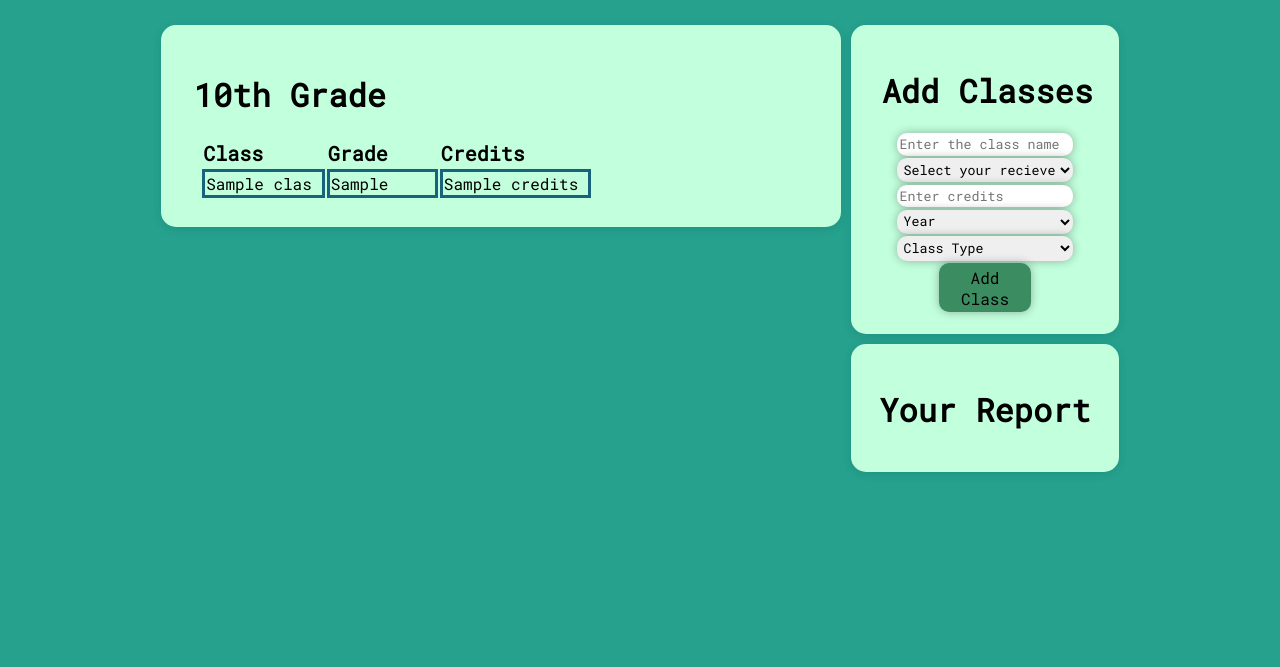
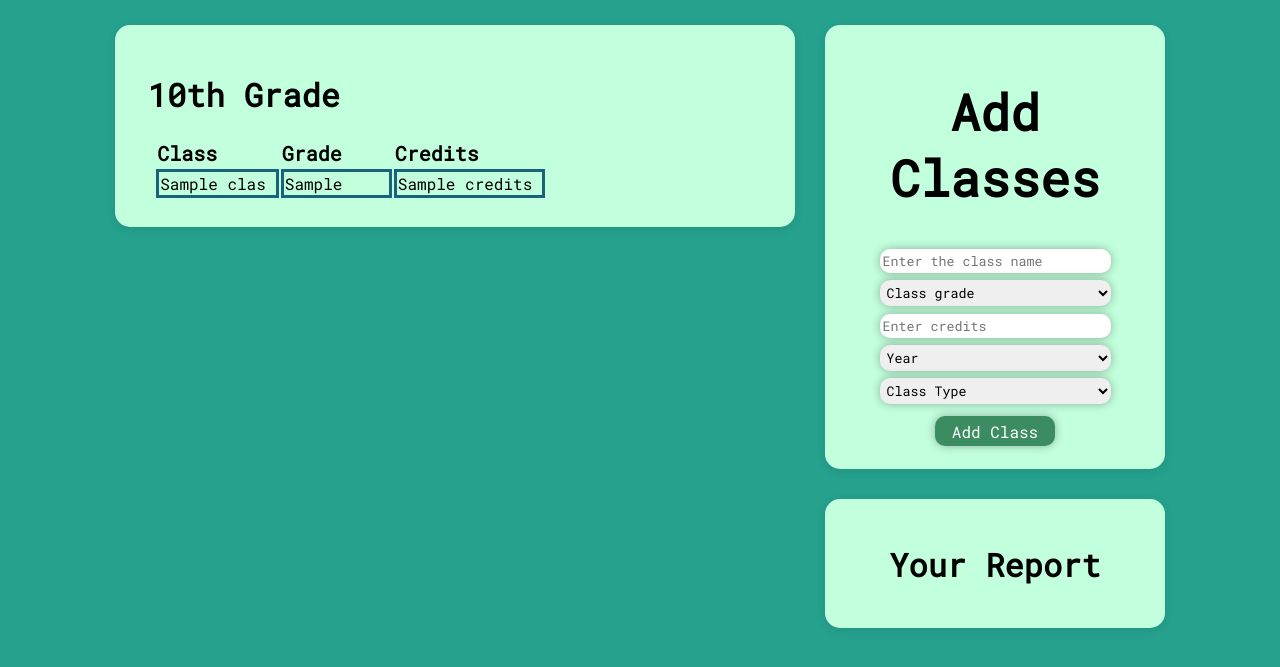
Before and after one commit to SanixWheee/GPACalc, a Flask app: template templates/dashboard.html in a window 1280 px wide. Shown: the part 68-735 px from the top of the page. Run offline with Flask 3, Linux system fonts and the light colour scheme; the template is opened without the code that fills it: most values are stand-ins (such as "Sample title", 1, 10 or a date in 2020); parts of the project's set-up code (start-up, migrations or seed data) failed here and were passed over; some web fonts are replaced.

Commit message:
calm luh dashboard

```diff
--- a/static/style.css
+++ b/static/style.css
@@ -341,8 +341,18 @@ input[type = submit] {
   margin-bottom: 25px;
 }
 
+@keyframes slideinLeft {
+    from {
+        display: none;
+    }
+    to{
+        transform: translateX(0);
+        display: flex;
+    }
+
+}
+
 .leftWidget {
-    display: flex;
     flex-direction: column;
     float: left;
     background-color: #c2ffdd;
@@ -350,6 +360,13 @@ input[type = submit] {
     box-shadow: 0px 2px 10px rgba(0, 0, 0, 0.1);
     width: 50vw;
     padding: 20px;
+    display: none;
+    transform: translateX(-200%);
+}
+
+.leftWidget.visible{
+    display: flex;
+    animation: slideinLeft 1000ms forwards;
 }
 
 .rightWidgets {
@@ -358,21 +375,97 @@ input[type = submit] {
     justify-content: space-between;
 }
 
-.topWidget,
-.bottomWidget {
+.classWidget{
     background-color: #c2ffdd;
+    width: 600px;
     border-radius: 15px;
     box-shadow: 0px 2px 10px rgba(0, 0, 0, 0.1);
     padding: 20px;
     transition: transform 0.3s ease-in-out;
     flex: 1; /* Add flex: 1 */
-    margin-left: 10px; /* Add margin-left */
+    margin-left: 30px; /* Add margin-left */
     text-align: center;
+    font-size: 25px;
+    margin-bottom: 30px;
+    display: block;
+
 }
 
-.topWidget {
-    margin-bottom: 10px; /* Adjust margin to match bottom widget */
+
+@keyframes fadeout {
+    from {
+        display: block;
+
+    }
+    to {
+
+        opacity: 0;
+
+    }
 }
+
+.classWidget.fadeout{
+    animation: fadeout 250ms;
+    display: none;
+}
+
+
+@keyframes slideinRightClass {
+    from {
+        display: none;
+    }
+    to{
+        transform: translateX(0);
+        display: block;
+    }
+
+}
+
+.classWidget.visible{
+    background-color: #c2ffdd;
+    width: 300px;
+    border-radius: 15px;
+    box-shadow: 0px 2px 10px rgba(0, 0, 0, 0.1);
+    padding: 20px;
+    transition: transform 0.3s ease-in-out;
+    flex: 1; /* Add flex: 1 */
+    margin-left: 30px; /* Add margin-left */
+    text-align: center;
+    margin-bottom: 30px;
+    display: block;
+    animation: slideinRightClass 1000ms forwards;
+}
+
+
+@keyframes slideinRight {
+    from {
+        display: none;
+    }
+    to{
+        transform: translateX(0);
+        display: flex;
+    }
+
+}
+
+.bottomWidget {
+    flex-direction: column;
+    float: left;
+    background-color: #c2ffdd;
+    border-radius: 15px;
+    box-shadow: 0px 2px 10px rgba(0, 0, 0, 0.1);
+    margin-left: 30px;
+    width: 300px;
+    padding: 20px;
+    display: none;
+    transform: translateX(200%);
+}
+
+.bottomWidget.visible{
+    display: flex;
+    animation: slideinRight 1000ms forwards;
+}
+
 
 /*
 .tableDiv {
@@ -441,8 +534,6 @@ input[type = submit] {
 }
 
 .addLabel {
-  padding-top: 1%;
-  padding-left: 2%;
   font-family: 'Roboto Mono', monospace;
   text-align: center;;
 }
@@ -478,10 +569,12 @@ input[type = submit] {
   font-family: 'Roboto Mono', monospace;
   border-radius: 10px;
   width: 40%;
+  margin-top: 3%;
   border: none;
   margin-bottom: 1%;
   box-shadow: 0 0 10px rgba(0, 0, 0, 0.3);
   background: #3B8D61;
+  color: white;
   cursor:pointer;
   font-size: 16px;
   transition: 0.3s;
@@ -528,7 +621,7 @@ input[type = submit] {
   background: #3B8D61;
   cursor:pointer;
   text-decoration: none;
-  color:#000;
+  color: white;
   transition: 0.3s;
   margin: 20px;
 }
--- a/templates/dashboard.html
+++ b/templates/dashboard.html
@@ -23,7 +23,7 @@
       </div>
     </div>
     <div class="rightWidgets">
-      <div class = "topWidget">
+      <div class = "classWidget">
         <h1 class = "addLabel">Add Classes</h1> <!--                                      update the 'add a class' text on submission-->
         <form id = "addClass" action="{{ url_for('dashboard.dashboard') }}" method="POST" onsubmit="toggleVisibility()">
 
@@ -31,7 +31,7 @@
               <br>
               <!-- <label for = "grade" class = "dropdownLabel">Grade Recieved:</label> -->
               <select class = "grade dropdown" id="grade" name = "received_grade" required>
-                <option value = "" disabled selected class = "initChoice">Select your recieved grade</option>
+                <option value = "" disabled selected class = "initChoice">Class grade</option>
                 <option value="A">A</option>
                 <option value="B+">B+</option>
                 <option value="B">B</option>
@@ -78,5 +78,42 @@
     </div>
 </div>
 
+<script>
+    var leftWidget = document.querySelector('.leftWidget');
+    var table = document.querySelector('.grades');
+    var bottomWidget = document.querySelector('.bottomWidget');
+    var classWidget = document.querySelector('.classWidget');
+
+    window.onload = function() {
+        if (table.getElementsByTagName('tr').length > 1) {
+            classWidget.classList.add('fadeout');
+
+            setTimeout(function() {
+                classWidget.style.transform = 'translateX(200%)';
+                leftWidget.classList.add('visible');
+                bottomWidget.classList.add('visible');
+                classWidget.classList.add('visible');
+            }, 250);
+        }
+    };
+/*
+    document.addEventListener('click', function(event) {
+        classWidget.classList.add('fadeout');
+
+        setTimeout(function() {
+            classWidget.style.transform = 'translateX(200%)';
+            leftWidget.classList.add('visible');
+            bottomWidget.classList.add('visible');
+            classWidget.classList.add('visible');
+        }, 250);
+    });
+
+ */
+
+
+
+
+</script>
+
 
 {% endblock %}
```
